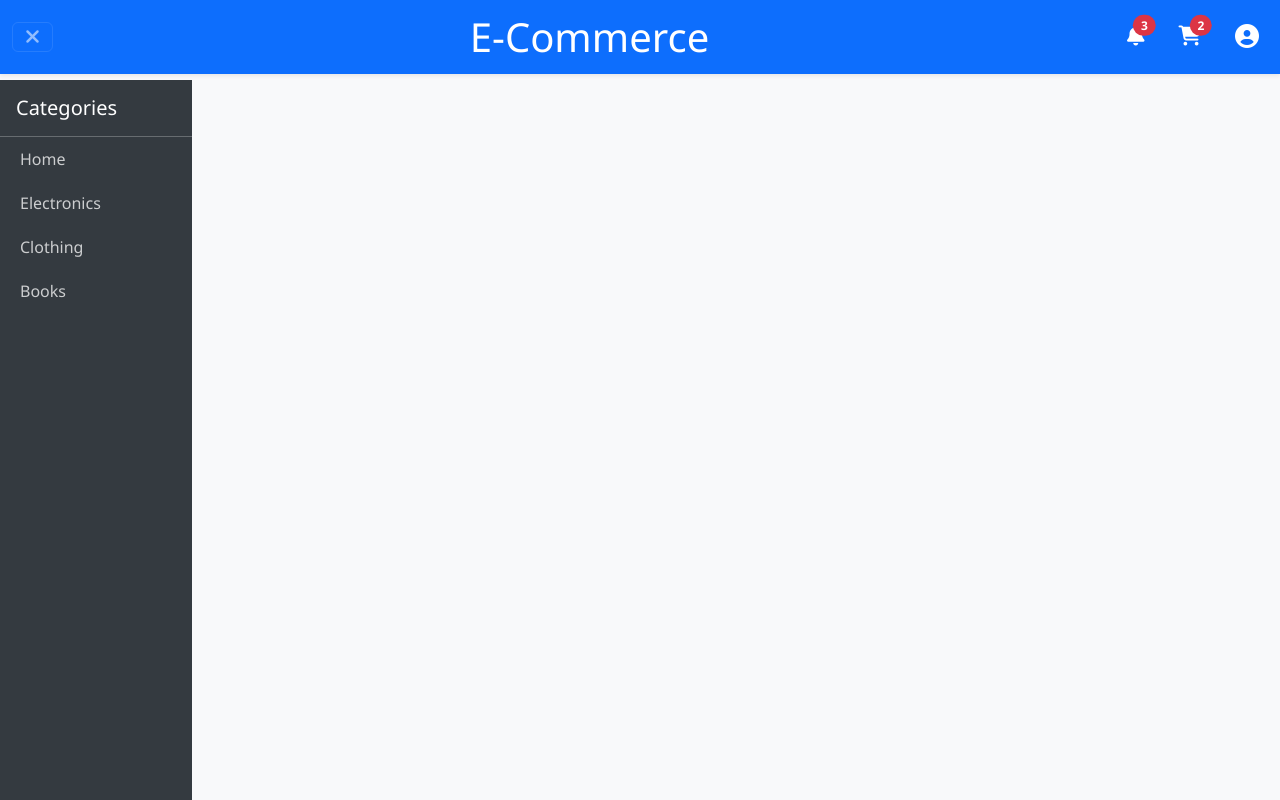
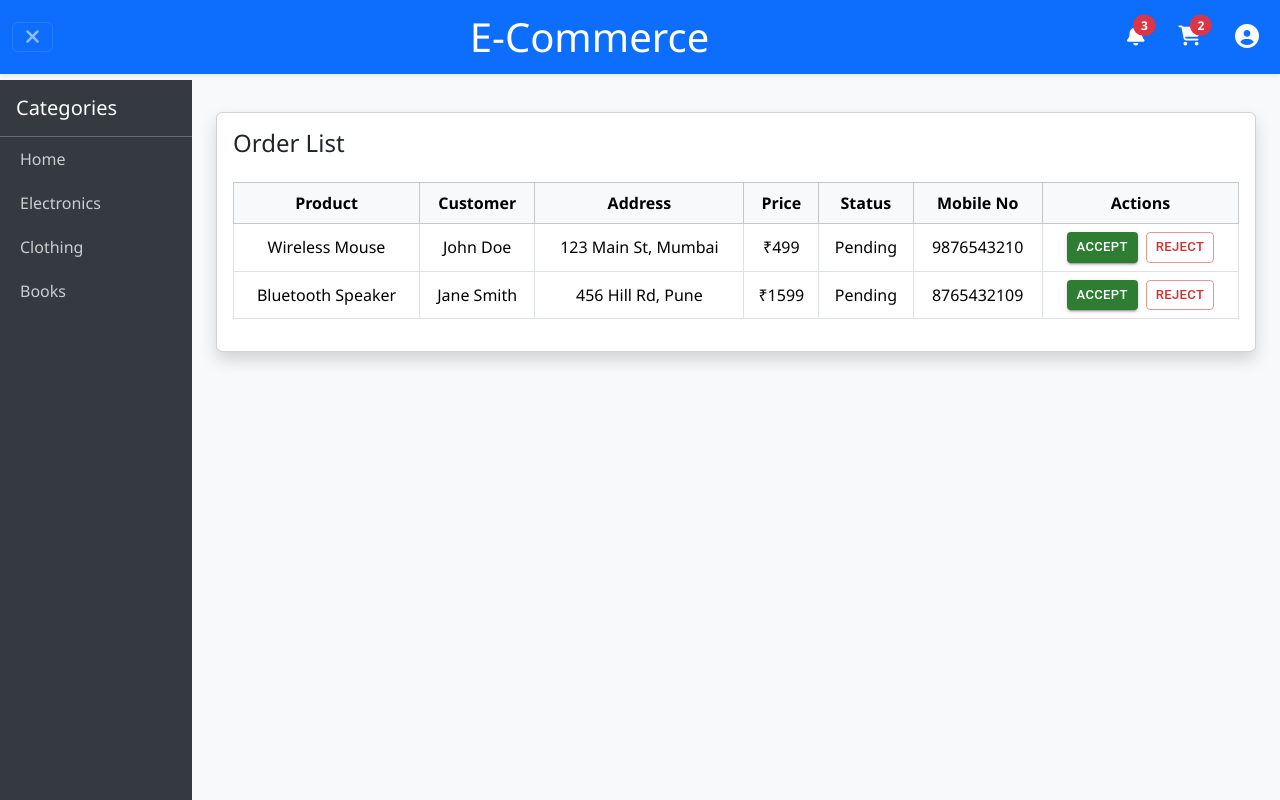
Before and after one commit to Sp6698/E-Commerce, a React (Create React App) app in the folder frontend/: page /orders in a window 1280 px wide. Built offline with nearby package versions, Linux system fonts and the light colour scheme; no server answers.

Commit message:
done with order list

```diff
--- a/frontend/src/App.js
+++ b/frontend/src/App.js
@@ -12,6 +12,7 @@ import './styles/index.css';
 import { ToastContainer } from 'react-toastify';
 import 'react-toastify/dist/ReactToastify.css';
 import AddProduct from './components/AddProduct';
+import OrderList from './components/OrderList';
 
 function App() {
   const [sidenavOpen, setSidenavOpen] = useState(true);
@@ -35,6 +36,7 @@ function App() {
                 <Route path="/signup" element={<Signup />} />
                 <Route path="/login" element={<Login />} />
                 <Route path="/add-product" element={<AddProduct />} />
+                <Route path="/orders" element={<OrderList />} />
               </Routes>
             </div>
           </main>
--- /dev/null
+++ b/frontend/src/components/OrderList.js
@@ -0,0 +1,91 @@
+// src/components/OrderList.js
+import React from 'react';
+import { Button } from '@mui/material';
+import { toast } from 'react-toastify';
+import 'bootstrap/dist/css/bootstrap.min.css';
+
+const mockOrders = [
+    {
+        id: 1,
+        product: "Wireless Mouse",
+        customer: "John Doe",
+        address: "123 Main St, Mumbai",
+        price: 499,
+        status: "Pending",
+        mobile: "9876543210"
+    },
+    {
+        id: 2,
+        product: "Bluetooth Speaker",
+        customer: "Jane Smith",
+        address: "456 Hill Rd, Pune",
+        price: 1599,
+        status: "Pending",
+        mobile: "8765432109"
+    }
+];
+
+const OrderList = () => {
+    const handleAction = (type, id) => {
+        toast.info(`${type} action in progress for order ${id}`);
+    };
+
+    return (
+        <div className="container my-5">
+            <div className="card shadow">
+                <div className="card-body">
+                    <h4 className="mb-4">Order List</h4>
+                    <div className="table-responsive">
+                        <table className="table table-bordered table-hover align-middle text-center">
+                            <thead className="table-light">
+                                <tr>
+                                    <th>Product</th>
+                                    <th>Customer</th>
+                                    <th>Address</th>
+                                    <th>Price</th>
+                                    <th>Status</th>
+                                    <th>Mobile No</th>
+                                    <th>Actions</th>
+                                </tr>
+                            </thead>
+                            <tbody>
+                                {mockOrders.map(order => (
+                                    <tr key={order.id}>
+                                        <td>{order.product}</td>
+                                        <td>{order.customer}</td>
+                                        <td>{order.address}</td>
+                                        <td>₹{order.price}</td>
+                                        <td>{order.status}</td>
+                                        <td>{order.mobile}</td>
+                                        <td>
+                                            <div className="d-flex justify-content-center gap-2">
+                                                <Button
+                                                    variant="contained"
+                                                    color="success"
+                                                    size="small"
+                                                    onClick={() => handleAction("Accept", order.id)}
+                                                >
+                                                    Accept
+                                                </Button>
+                                                <Button
+                                                    variant="outlined"
+                                                    color="error"
+                                                    size="small"
+                                                    onClick={() => handleAction("Reject", order.id)}
+                                                >
+                                                    Reject
+                                                </Button>
+                                            </div>
+                                        </td>
+                                    </tr>
+                                ))}
+                            </tbody>
+                        </table>
+                    </div>
+                </div>
+            </div>
+        </div>
+    );
+};
+
+export default OrderList;
```
